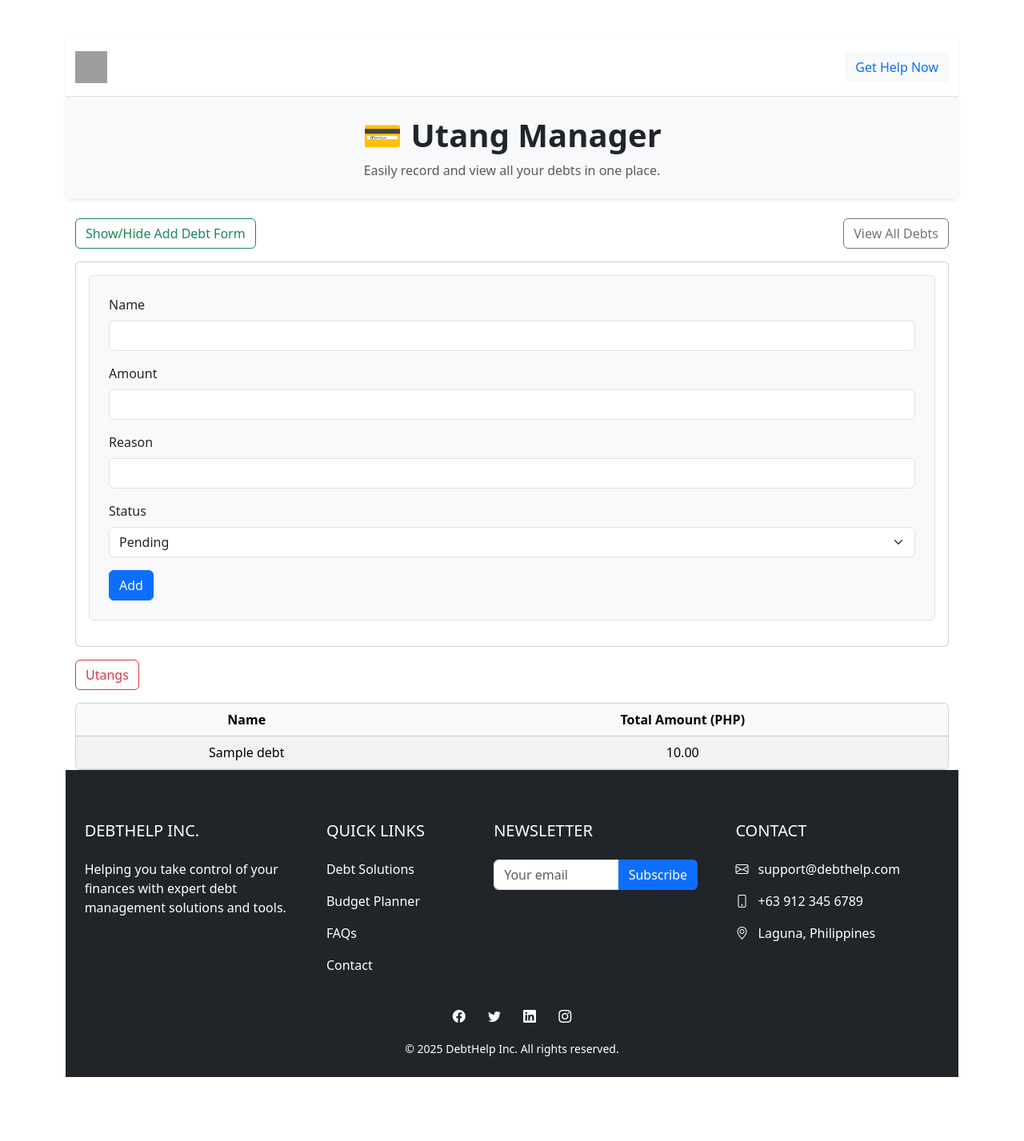
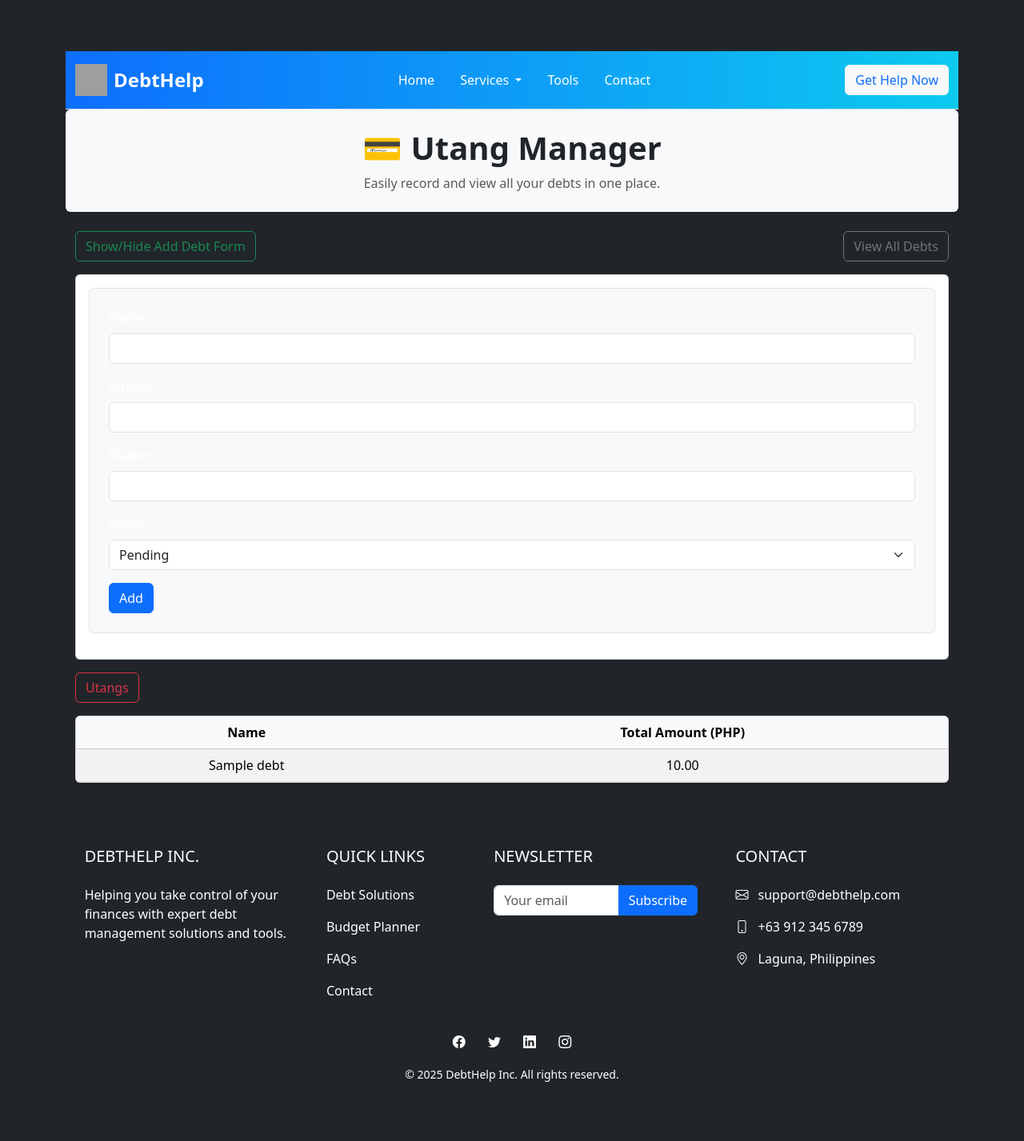
Before and after one commit to eymaster/utangs, a Flask app: page / in a window 1280 px wide. Shown: the whole page at 80% size. Before the commit the page ends 1347 px from the top, so only its background shows below. Run offline with Flask 3, Linux system fonts and the light colour scheme; tables that the repository leaves empty hold one stand-in row (values such as "Sample post"); some libraries are stand-ins or nearby versions; grey boxes are pictures that could not be loaded.

Commit message:
Update index.html

```diff
--- a/templates/index.html
+++ b/templates/index.html
@@ -11,7 +11,7 @@
 </head>
 
 
-<header class="bg-gradient border-bottom shadow-sm" style="background: linear-gradient(90deg, #0d6efd, #0dcaf0);">
+<header class="border-bottom shadow-sm bg-dark text-white" style="background: linear-gradient(90deg, #0d6efd, #0dcaf0);">
   <div class="container d-flex flex-wrap justify-content-between align-items-center py-3">
     <!-- Logo -->
     <a href="#" class="d-flex align-items-center text-white text-decoration-none">
@@ -46,7 +46,7 @@
 
 
 
-<body class="container py-5">
+<body class="container py-5 bg-dark text-white mt-3">
   <!-- Navbar/Header
   <nav class="navbar navbar-expand-lg navbar-dark bg-primary mb-4">
     <div class="container">
@@ -146,7 +146,7 @@
 
 
 </body>
-  <footer class="bg-dark text-white pt-5 pb-4">
+  <footer class="bg-dark text-white mt-3 pt-5 pb-4">
   <div class="container text-md-left">
     <div class="row text-md-left">
       <!-- About -->
```
